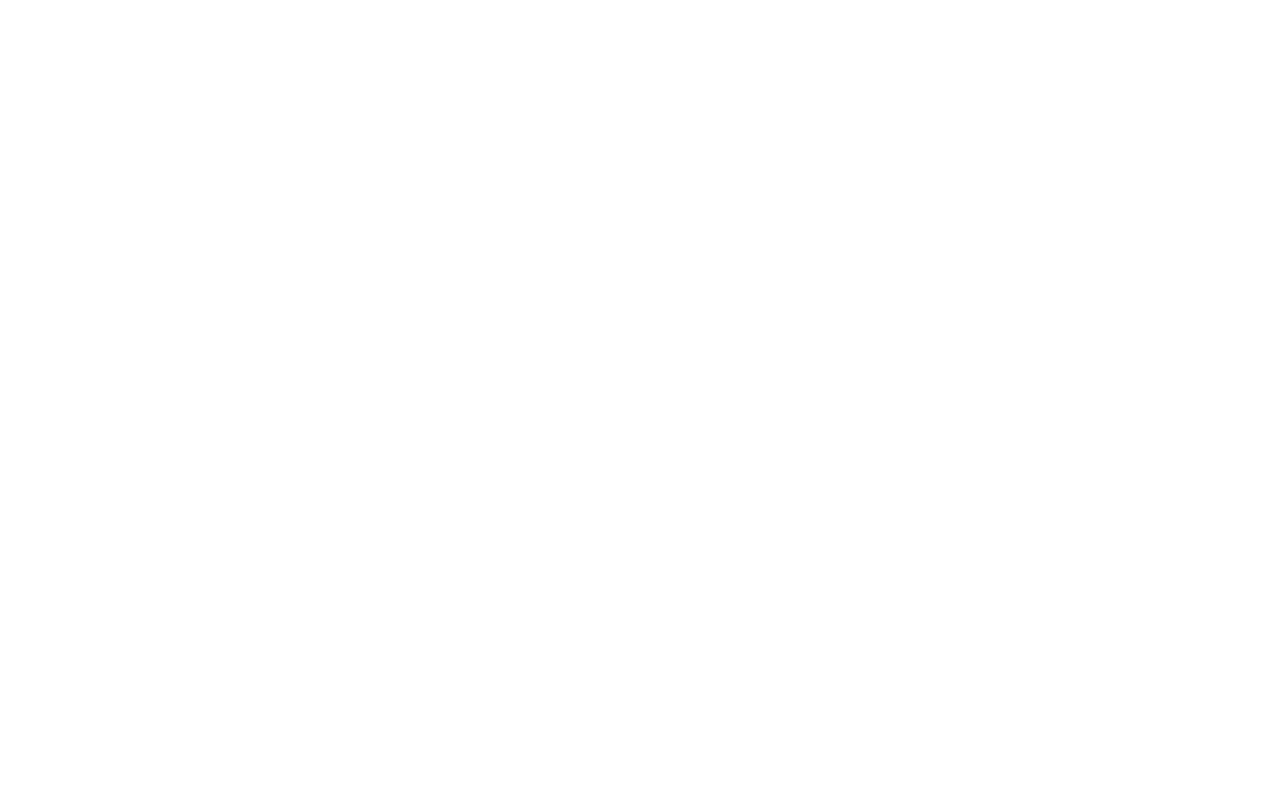
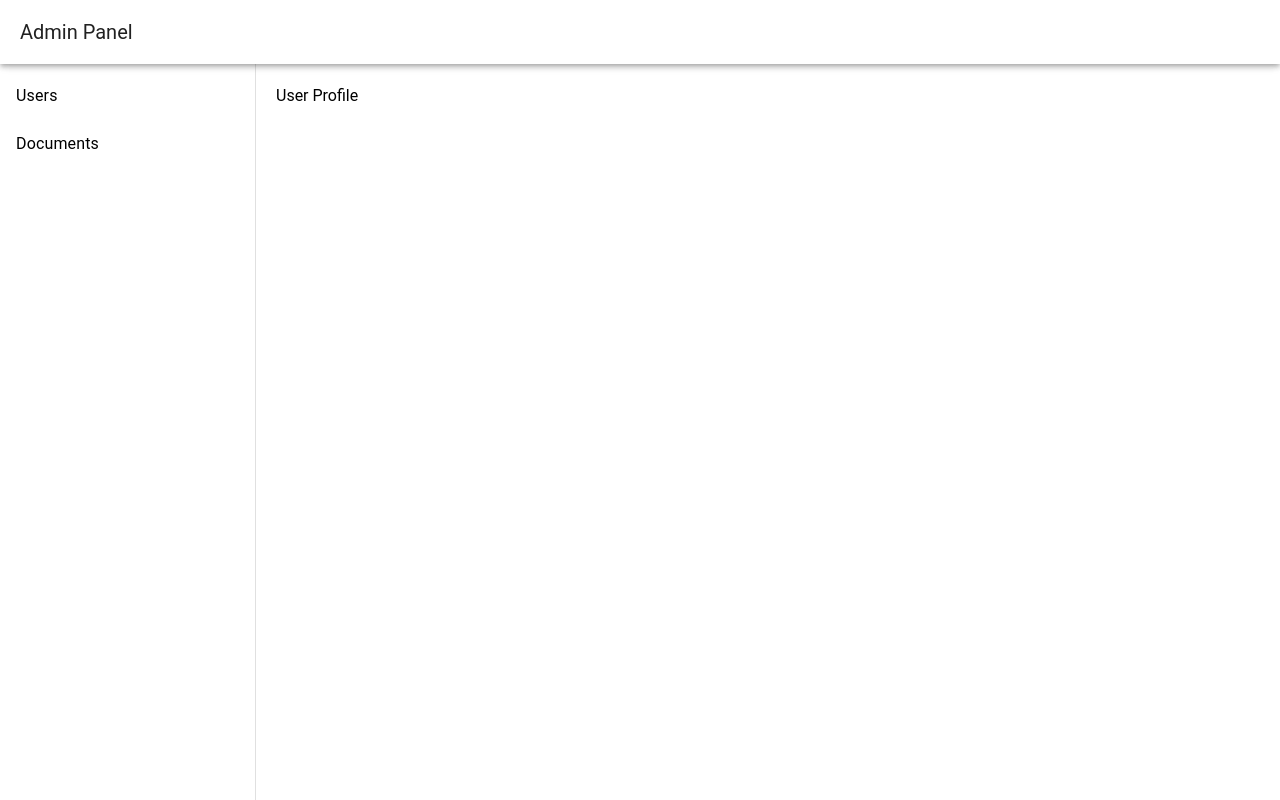
Before and after one commit to Alexandr1807/vue-1, a Vue app: page /users/1 in a window 1280 px wide. Before the commit this address had no page. Built offline with nearby package versions, Linux system fonts and the light colour scheme.

Commit message:
add two pages

```diff
--- a/index.html
+++ b/index.html
@@ -5,7 +5,7 @@
   <meta charset="UTF-8" />
   <link rel="icon" href="/favicon.ico" />
   <meta name="viewport" content="width=device-width, initial-scale=1.0" />
-  <title>Welcome to Vuetify 3</title>
+  <title>Vue3</title>
 </head>
 
 <body>
--- /dev/null
+++ b/src/components/Document.vue
@@ -0,0 +1,15 @@
+<template>
+    <div>
+       Страница документа
+    </div>
+</template>
+
+<script>
+export default {
+
+}
+</script>
+
+<style>
+
+</style>
--- /dev/null
+++ b/src/components/UserProfile.vue
@@ -0,0 +1,15 @@
+<template>
+    <div>
+        User Profile
+    </div>
+</template>
+
+<script>
+export default {
+
+}
+</script>
+
+<style>
+
+</style>
--- a/src/router/index.js
+++ b/src/router/index.js
@@ -4,18 +4,28 @@
 const routes = [
   {
     path: '/',
-    component: () => import('@/layouts//Layout.vue'),
+    component: () => import('@/layouts/Layout.vue'),
     children: [
       {
-        path: '/users',
+        path: 'users',
         name: 'Users',
         component: () => import('@/components/UsersList.vue'),
       },
       {
-        path: '/docs',
+        path: 'docs',
         name: 'Documents',
         component: () => import('@/components/DocumentsList.vue'),
       },
+      {
+        path: 'users/:id',
+        name: 'User Profile',
+        component: () => import('@/components/UserProfile.vue')
+      },
+      {
+        path: 'docs/:id',
+        name: 'Document',
+        component: () => import('@/components/Document.vue')
+      }
     ],
   },
 ]
--- a/src/views/Home.vue
+++ /dev/null
@@ -1,5 +0,0 @@
-<template>
-</template>
-
-<script setup>
-</script>
```
